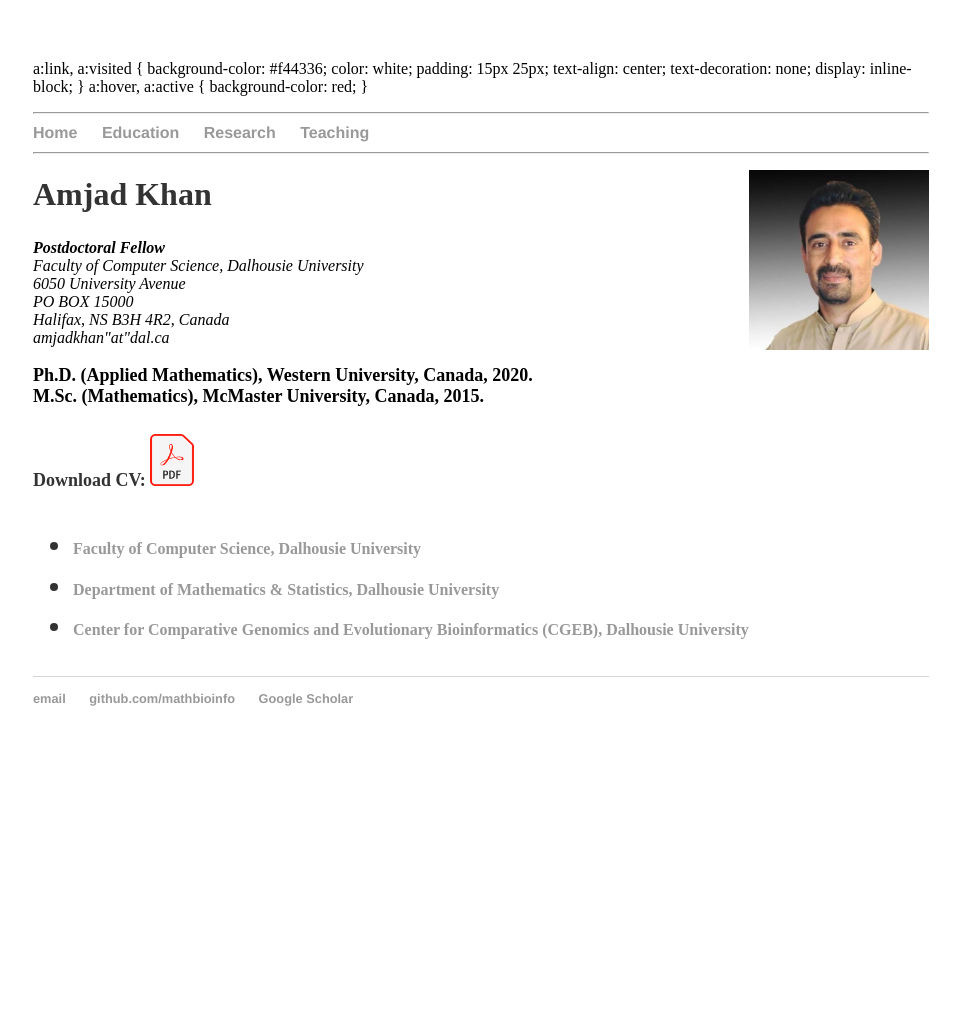
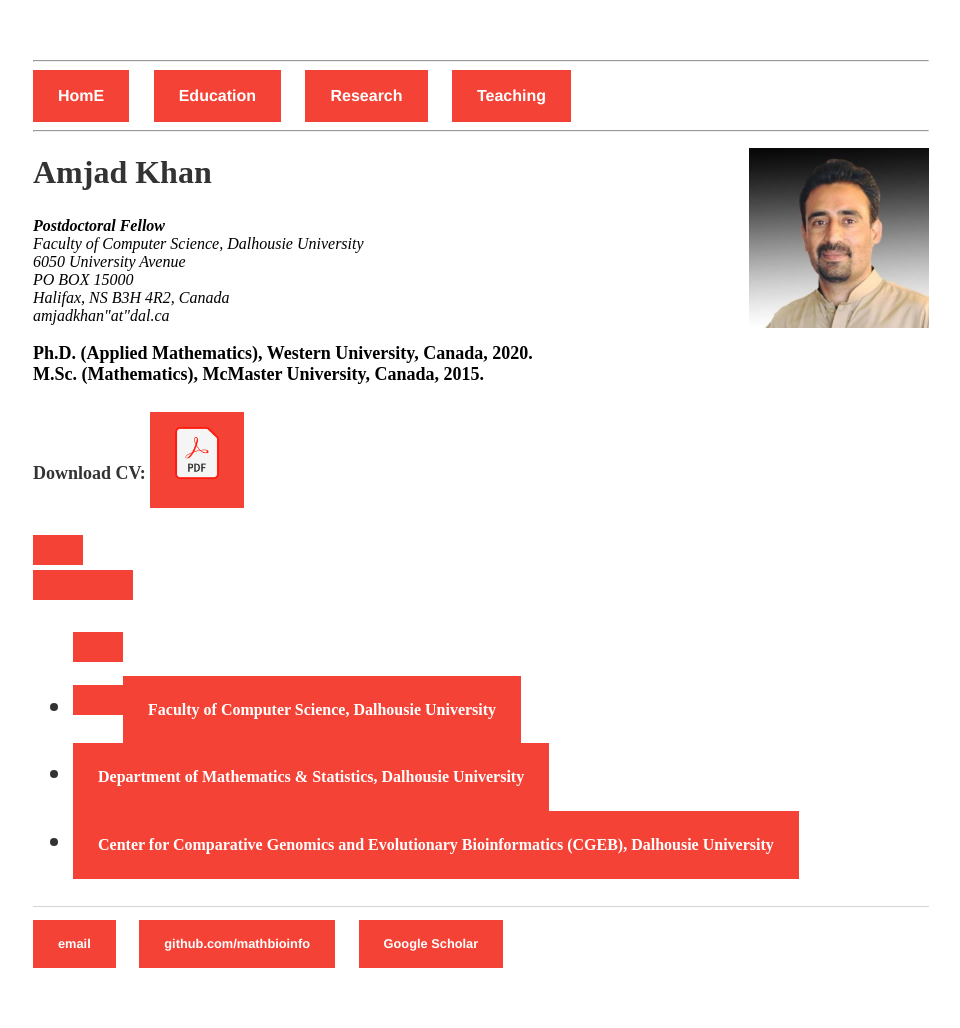
Before and after one commit to MathBioInfo/amjadkhan, a Jekyll site: the page index.html, which Jekyll copies as it is, in a window 1280 px wide. Shown: the whole page, without its empty margins (159-1119 px from the left). Built offline with Jekyll 4.4.1, drawn with Linux system fonts in a browser that asks for light colours; before the commit the page ends 900 px from its top, so only the background shows below that; some of the changed lines change nothing that is shown.

Commit message:
Update index.html

```diff
--- a/index.html
+++ b/index.html
@@ -8,7 +8,10 @@
 		<title>Amjad Khan</title>
 		<link rel="stylesheet" type="text/css" href="css/main.css">
 	</head>
-	a:link, a:visited {
+
+	<body>
+		<style>
+a:link, a:visited {
   background-color: #f44336;
   color: white;
   padding: 15px 25px;
@@ -20,11 +23,11 @@
 a:hover, a:active {
   background-color: red;
 }
-	<body>
+</style>
                 <nav >
     		<ul>
 			<hr >
-        		<li><a href="">Home</a></li>
+        		<li><a href="">HomE</a></li>
 	        	<li ><a href="Education/index.html">Education</a></li>
         		<li ><a href="Research/index.html">Research</a></li>
         		<li ><a href="Teaching/index.html">Teaching</a></li>
```
